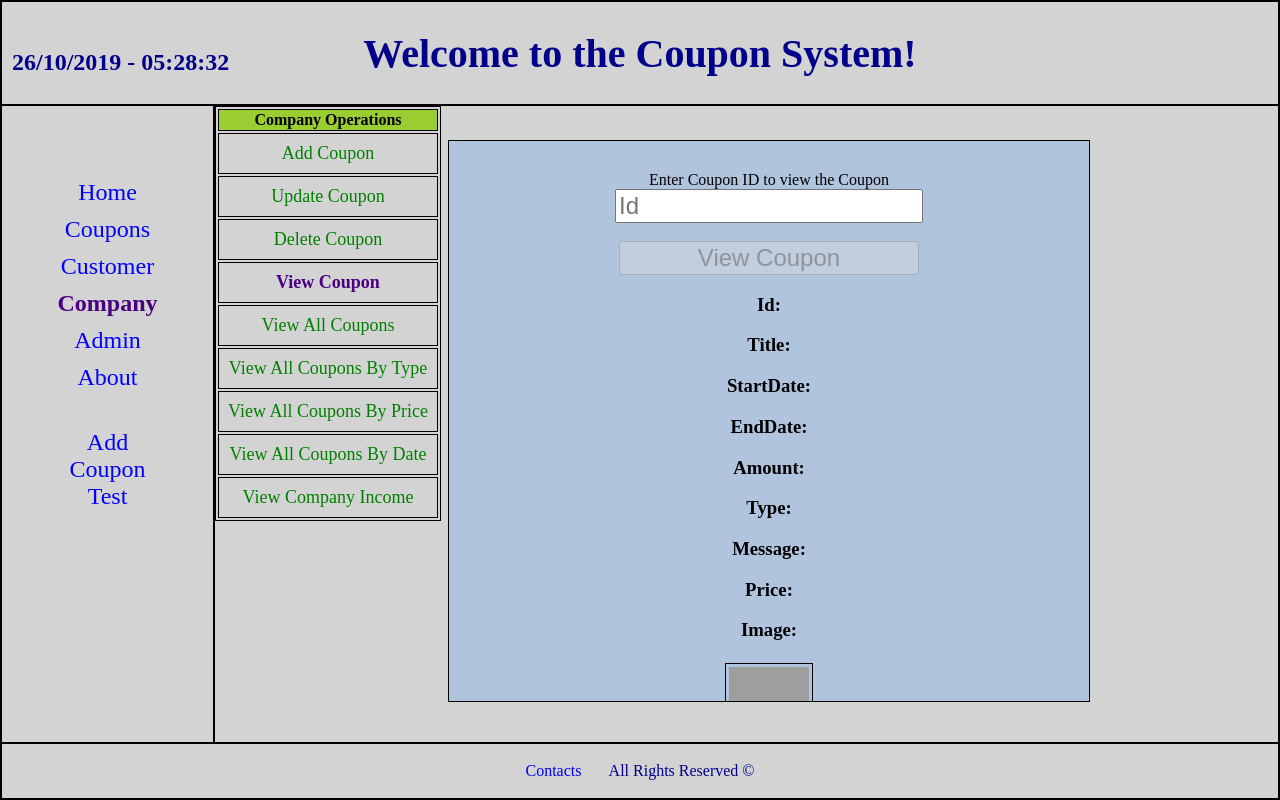
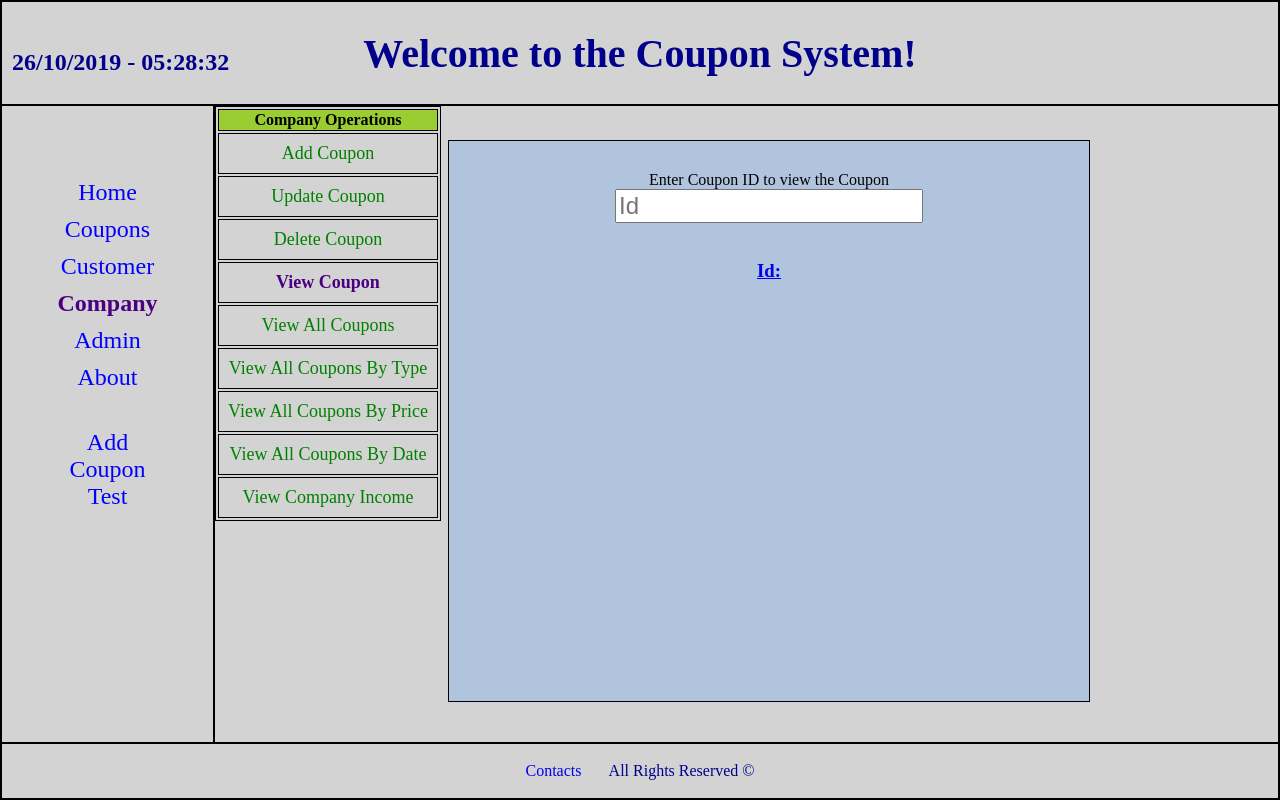
Before and after one commit to igv7/CouponSystemAngularProj, an Angular app: page /company/view-coupon in a window 1280 px wide. Built offline with nearby package versions, Linux system fonts and the light colour scheme; grey boxes are pictures that could not be loaded.

Commit message:
Adding a code

```diff
--- a/src/app/app-routing.module.ts
+++ b/src/app/app-routing.module.ts
@@ -45,6 +45,7 @@ const routes: Routes = [
   { path: "home", component: HomeComponent },
   { path: "coupons", component: CouponsComponent },
   { path: "coupon-details/:id", component: CouponDetailsComponent },
+  { path: "coupon-id/:id", component: CouponIdComponent },
   { path: "add-coupon-test", component: AddCouponTestComponent },
   { path: "customer", component: CustomerComponent, children: [
     { path: "purchase-coupon", component: PurchaseCouponComponent },
@@ -57,9 +58,7 @@ const routes: Routes = [
       { path: "add-coupon", component: AddCouponComponent },
       { path: "update-coupon", component: UpdateCouponComponent },
       { path: "delete-coupon", component: DeleteCouponComponent },
-      { path: "view-coupon", component: ViewCouponComponent, children: [
-        {path: "coupon-id/:id", component: CouponIdComponent}
-      ]},
+      { path: "view-coupon", component: ViewCouponComponent },
       { path: "view-all-coupons", component: ViewAllCouponsComponent },
       { path: "view-all-coupons-by-type", component: ViewAllCouponsByTypeComponent },
       { path: "view-all-coupons-by-price", component: ViewAllCouponsByPriceComponent },
--- a/src/app/components/company/view-coupon/view-coupon.component.html
+++ b/src/app/components/company/view-coupon/view-coupon.component.html
@@ -8,11 +8,12 @@
         <span *ngIf="idInfo.invalid && idInfo.touched">Missing Id</span>
         <br><br>
 
-        <button [disabled]="!formInfo.form.valid" (click)="getCoupon()">View Coupon</button>
+        <!-- <button [disabled]="!formInfo.form.valid" (click)="getCoupon()">View Coupon</button> -->
+        <!-- <input type="submit" [disabled]="!formInfo.valid" /> -->
     </form>
     <p class="details">
-        <h3>Id: {{coupon.id}}</h3>
-        <h3>Title: {{coupon.title}}</h3>
+        <h3><a routerLink="/coupon-id/{{coupon.id}}">Id: {{coupon.id}}</a></h3>
+        <!-- <h3>Title: {{coupon.title}}</h3>
         <h3>StartDate: {{coupon.startDate}}</h3>
         <h3>EndDate: {{coupon.endDate}}</h3>
         <h3>Amount: {{coupon.amount}}</h3>
@@ -20,6 +21,7 @@
         <h3>Message: {{coupon.message}}</h3>
         <h3>Price: {{coupon.price | currency:'ILS':'symbol':'1.1-2'}}</h3>
         <h3>Image:</h3>
-        <app-thumbnail imageSource="/assets/images/coupons/{{coupon.title}}.jpg"></app-thumbnail>
+        <img src="/assets/images/coupons/{{coupon.title}}.jpg"> -->
+        <!--<app-thumbnail imageSource="/assets/images/coupons/{{coupon.title}}.jpg"></app-thumbnail> -->
         <!-- <h3><a routerLink="/admin">Back to Admin</a></h3> -->
 </div>
--- a/src/app/components/company/view-coupon/view-coupon.component.ts
+++ b/src/app/components/company/view-coupon/view-coupon.component.ts
@@ -11,13 +11,14 @@ import { ActivatedRoute, Router } from '@angular/router';
 export class ViewCouponComponent implements OnInit {
 
   public coupon = new Coupon();
+  // coupons: Coupon[];
   // public coupon: Coupon;
   // @ViewChild ('formInfo') viewCouponForm : NgForm;
   // couponId: number;
   // coupon: Coupon;
   // viewCouponForm: NgForm;
 
-  public constructor(private companyService: CompanyService, private router: Router) { } //, private activatedRoute: ActivatedRoute, private router: Router
+  public constructor(private companyService: CompanyService, private router: Router, private activatedRoute: ActivatedRoute) { } //, private activatedRoute: ActivatedRoute, private router: Router
 
   ngOnInit() {
   }
@@ -43,11 +44,20 @@ export class ViewCouponComponent implements OnInit {
 
 
     this.companyService.getCoupon(this.coupon.id).subscribe(coupon=> {
-      this.router.navigate(["/company/view-coupon/coupon-id"]);
+      // this.router.navigate(["/company/view-coupon/coupon-id/:id"]);
       alert("Success on get Coupon! Name: " + coupon.title);
     }, err => {
       alert("Error on get Coupon!" + err);
     });
   }
 
+  // onSubmit() {
+  //   this.companyService.getAllCoupons().subscribe(coupons => {
+  //     const id = +this.activatedRoute.snapshot.params.id;
+  //     this.coupon = coupons.find(c => c.id == id);
+  //   }, err => {
+  //     alert("Error: " + err.message);
+  //   });
+  // }
+
 }
--- a/src/app/components/coupon-details/coupon-details.component.html
+++ b/src/app/components/coupon-details/coupon-details.component.html
@@ -1,7 +1,7 @@
 <!-- <p>coupon-details works!</p> -->
 
 <div>
-    <h3><a routerLink="/coupons">Back to List</a></h3>
+    <h3><a routerLink="/company/view-all-coupons">Back to List</a></h3>
     <h3>Id: {{coupon.id}}</h3>
     <h3>Title: {{coupon.title}}</h3>
     <h3>StartDate: {{coupon.startDate}}</h3>
@@ -11,5 +11,5 @@
     <h3>Message: {{coupon.message}}</h3>
     <h3>Price: {{coupon.price}}</h3>
     <img src="/assets/images/coupons/{{coupon.title}}.jpg">
-    <h3><a routerLink="/coupons">Back to List</a></h3>
+    <h3><a routerLink="/company/view-all-coupons">Back to List</a></h3> <!--/coupons-->
 </div>
--- a/src/app/components/coupon-id/coupon-id.component.html
+++ b/src/app/components/coupon-id/coupon-id.component.html
@@ -1,7 +1,7 @@
 <!-- <p>coupon-id works!</p> -->
 
 <div>
-    <h3><a routerLink="/company/view-coupon">Back to List</a></h3>
+    <h3><a routerLink="/company/view-coupon">Back to previous page</a></h3>
     <h3>Id: {{coupon.id}}</h3>
     <h3>Title: {{coupon.title}}</h3>
     <h3>StartDate: {{coupon.startDate}}</h3>
@@ -11,5 +11,5 @@
     <h3>Message: {{coupon.message}}</h3>
     <h3>Price: {{coupon.price}}</h3>
     <img src="/assets/images/coupons/{{coupon.title}}.jpg">
-    <h3><a routerLink="/company/view-coupon">Back to List</a></h3>
+    <h3><a routerLink="/company/view-coupon">Back to previous page</a></h3>
 </div>
--- a/src/app/components/coupon-id/coupon-id.component.ts
+++ b/src/app/components/coupon-id/coupon-id.component.ts
@@ -14,6 +14,9 @@ export class CouponIdComponent implements OnInit {
 
   public constructor(private activatedRoute: ActivatedRoute, private companyService: CompanyService) { }
 
+  // ngOnInit() {
+  // }
+
   public ngOnInit(): void {
     this.companyService.getAllCoupons().subscribe(coupons => {
       const id = +this.activatedRoute.snapshot.params.id;
@@ -24,4 +27,6 @@ export class CouponIdComponent implements OnInit {
 
   }
 
+
+
 }
--- a/src/app/components/coupons/coupons.component.html
+++ b/src/app/components/coupons/coupons.component.html
@@ -18,9 +18,9 @@
         <tr *ngFor="let c of coupons">
             <td>{{c.id}}</td>
             <td>
-                <a routerLink="/coupon-details/{{c.id}}">
+                <!-- <a routerLink="/coupon-details/{{c.id}}"> -->
                     {{c.title}}
-                </a>
+                <!-- </a> -->
             </td>
             <td>{{c.startDate}}</td>
             <td>{{c.endDate}}</td>
--- a/src/app/services/admin.service.ts
+++ b/src/app/services/admin.service.ts
@@ -16,8 +16,8 @@ public constructor(private httpClient: HttpClient) { }
 private BASE_URL = "http://localhost:8080/CouponSystemSpringProj/admin"; //'' ``
 
 public addCompany(company: Company): Observable<Company> {
-  // return this.httpClient.post<Company>("http://localhost:8080/CouponSystemSpringProj/admin/addCompany", company);//, {withCredentials: true}
-  return this.httpClient.post<Company>("/assets/json/Companies.json", company);
+  return this.httpClient.post<Company>("http://localhost:8080/admin/addCompany", company, {withCredentials: true});//, {withCredentials: true}
+  // return this.httpClient.post<Company>("/assets/json/Companies.json", company);
 }
 
 public deleteCompany(id: number): Observable<Company> {
@@ -31,8 +31,8 @@ public updateCompany(company: Company): Observable<Company> {
 }
 
 public getAllCompanies(): Observable<Company[]> {
-  // return this.httpClient.get<Company[]>("http://localhost:8080/CouponSystemSpringProj/admin/viewAllCompanies");//, {withCredentials: true}
-  return this.httpClient.get<Company[]>("/assets/json/Companies.json");
+  return this.httpClient.get<Company[]>("http://localhost:8080/admin/viewAllCompanies", {withCredentials: true});//, {withCredentials: true}
+  // return this.httpClient.get<Company[]>("/assets/json/Companies.json");
 }
 
 public getCompany(id: number): Observable<Company> {
```
Also changed, not shown: src/app/components/customer/customer.component.css (+54 -0 lines), src/app/components/customer/customer.component.html (+44 -0 lines).
